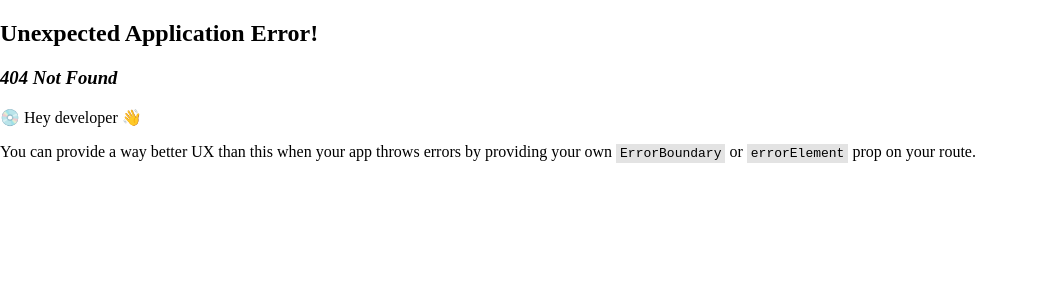
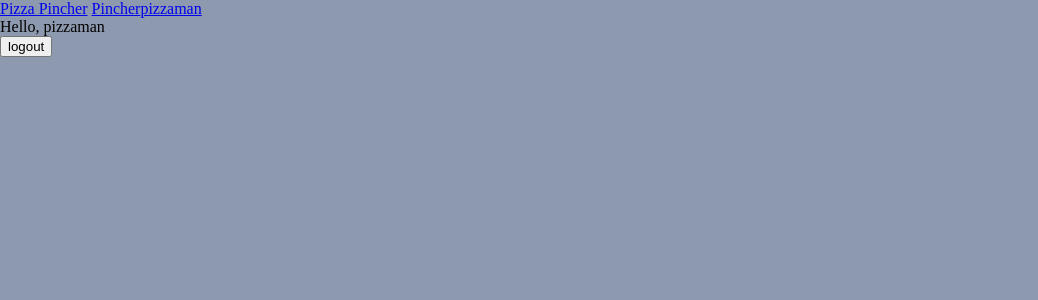
Before and after one commit to festivespice/PizzaPincher, a React (Vite) app in the folder pizza-pincher-ui/: page /Account in a window 1280 px wide. Before the commit this address had no page. Shown: the top 300 px of the page, without its empty margins (0-1038 px from the left). Built offline with nearby package versions, Linux system fonts and the light colour scheme.

Commit message:
dummy login, more routing

```diff
--- a/pizza-pincher-ui/src/App.tsx
+++ b/pizza-pincher-ui/src/App.tsx
@@ -8,28 +8,30 @@ import {
 
 //pages
 import Landing from './components/views/Landing/Landing'
-import PizzaPlaces from './components/views/PizzaPlaces/PizzaPlaces'
+import Pincher from './components/views/PizzaPinching/Pincher'
 import Signup from './components/views/Signup/Signup'
 import Login from './components/views/Login/Login'
 
 //routes
 import RootLayout from './components/routing/RootLayout'
+import Account from './components/views/Account/Account'
 
 //Router
 const router = createBrowserRouter(
   createRoutesFromElements(
     <Route path="/" element={<RootLayout/>}> {/* The below routes are relative to this route: '/' */}
       <Route path="/" element={<Landing/>}></Route>
-      <Route path="/PizzaPlaces" element={<PizzaPlaces/>}></Route>
+      <Route path="/Pincher" element={<Pincher/>}></Route>
       <Route path="/Signup" element={<Signup/>}></Route>
       <Route path="/Login" element={<Login/>}></Route>
+      <Route path="/Account" element={<Account/>}></Route>
     </Route>
   )
 )
 
 //Component
 function App() {
-  return (
+  return ( //the root is at RootLayout component.
     <RouterProvider router = {router}></RouterProvider>
   )
 }
--- a/pizza-pincher-ui/src/components/routing/RootLayout.tsx
+++ b/pizza-pincher-ui/src/components/routing/RootLayout.tsx
@@ -1,4 +1,6 @@
+import React, { useState } from "react"
 import { NavLink, Outlet } from "react-router-dom"
+import { userContext } from "../../misc/contexts/userContext"
 import { createTheme, colors, ThemeProvider, Box, styled, Typography } from '@mui/material'
 //Trying to export an interface and use props doesn't work because
 //you'd have to figure out how to use a component as a prop.
@@ -23,30 +25,35 @@ const theme = createTheme({ //needs to match default structure
     }
   })
 
-  const StyledBox = styled(Box)(({theme}) => ({
-    height: '60%',
-    width: '100%',
-    backgroundColor: theme.palette.secondary.light,
+  const StyledBackground = styled(Box)(({theme}) => ({
+    height: '100vh',
+    width: '100vw',
+    backgroundColor: theme.palette.secondary.main,
   }))
 
 
 function RootLayout(){
+    //user status hook. using a provider to give consumers the context we defined in ../misc/contexts/userContext.ts
+    const [username, setUsername] = useState("pizzaman")
+
     return(
+        <userContext.Provider value={{username, setUsername}}>
             <ThemeProvider theme={theme}>
-            <div className="root-layout">
+                <StyledBackground className="root-layout">
                     <header>
                         <nav>
                             <NavLink to="/">Pizza Pincher</NavLink> {/* Navlinks are associated with the 'router' in App.tsx */}
-                        <NavLink to="/PizzaPlaces">Places</NavLink>
-                        <NavLink to="/Login">Login</NavLink>
+                            <NavLink to="/Pincher">Pincher</NavLink>
+                            {username != '' ? <NavLink to="/Account">{username}</NavLink> : <NavLink to="/Login">Login</NavLink>}
                         </nav>
                     </header>
 
                     <main>
                         <Outlet/>  {/* This is where the output of the pages goes */}
                     </main>
-            </div>
+                </StyledBackground>
             </ThemeProvider>
+        </userContext.Provider>
     )
 }
 export default RootLayout
--- /dev/null
+++ b/pizza-pincher-ui/src/components/views/Account/Account.tsx
@@ -0,0 +1,17 @@
+import React, { useContext } from 'react'
+import { userContext } from '../../../misc/contexts/userContext'
+import { Navigate } from 'react-router-dom'
+
+export default function Account() {
+    const {username, setUsername} = useContext(userContext)
+    if(!username){
+        return<Navigate to="/" replace={true}/>
+    }
+
+    return (
+        <div>
+            <div>Hello, {username}</div>
+            <button id="logout" onClick={(e) => setUsername("")}>logout</button>
+        </div>
+    )
+}
--- a/pizza-pincher-ui/src/components/views/Login/Login.tsx
+++ b/pizza-pincher-ui/src/components/views/Login/Login.tsx
@@ -1,6 +1,12 @@
-import React from "react";
+import React, { useContext } from "react";
+import { userContext } from "../../../misc/contexts/userContext";
+import { Navigate } from "react-router-dom";
 
 function Login(){
+    const {username} = useContext(userContext)
+    if(username){
+        return<Navigate to="/" replace={true}/>
+    }
 
     return(
         <h1>Login</h1>
--- /dev/null
+++ b/pizza-pincher-ui/src/components/views/PizzaPinching/Pincher.tsx
@@ -0,0 +1,12 @@
+import React from "react";
+import {Paper} from '@mui/material'
+import { Outlet } from "react-router-dom";
+
+function Pincher(){
+    return(
+        <Paper sx={{padding: '32px'}}>
+            <Outlet/>
+        </Paper>
+    )
+}
+export default Pincher
--- a/pizza-pincher-ui/src/components/views/PizzaPlaces/PizzaPlaces.tsx
+++ /dev/null
@@ -1,9 +0,0 @@
-import React from "react";
-
-function PizzaPlaces(){
-
-    return(
-        <h1>PizzaPlaces</h1>
-    )
-}
-export default PizzaPlaces
--- a/pizza-pincher-ui/src/components/views/Signup/Signup.tsx
+++ b/pizza-pincher-ui/src/components/views/Signup/Signup.tsx
@@ -1,6 +1,12 @@
-import React from "react";
+import React, { useContext } from "react";
+import { userContext } from "../../../misc/contexts/userContext";
+import { Navigate } from "react-router-dom";
 
 function Signup(){
+    const {username} = useContext(userContext)
+    if(username){
+        return<Navigate to="/" replace={true}/>
+    }
 
     return(
         <h1>Signup</h1>
--- /dev/null
+++ b/pizza-pincher-ui/src/misc/contexts/userContext.ts
@@ -0,0 +1,18 @@
+import React, { Dispatch, SetStateAction } from "react";
+
+//create an object that has a username and set username
+const userContext = React.createContext<{
+    username: string,
+    setUsername: Dispatch<SetStateAction<string>>
+}>({
+    username: '', //string
+    setUsername: () => {}, //function with string input
+})
+
+export {userContext}
+
+// Pass this value into a userContext.Provider Component that surrounds the root.
+//specify the value being provided: 'value={this.state.user}'
+
+//This value can be used by components nested in a userContext.Consumer component
+//The 'value' specified in the provider can be referenced anywhere within the Consumer.
```
Also changed, not shown: 1 other file (tests, documents, lock files or other folders). Lines whose indentation alone changed are shown as unchanged.
